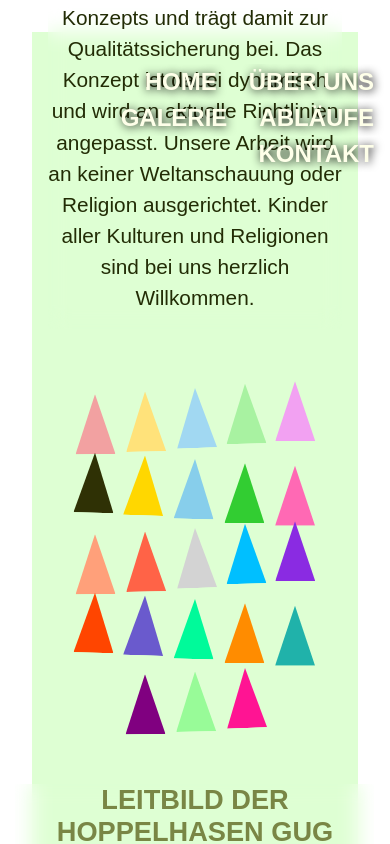
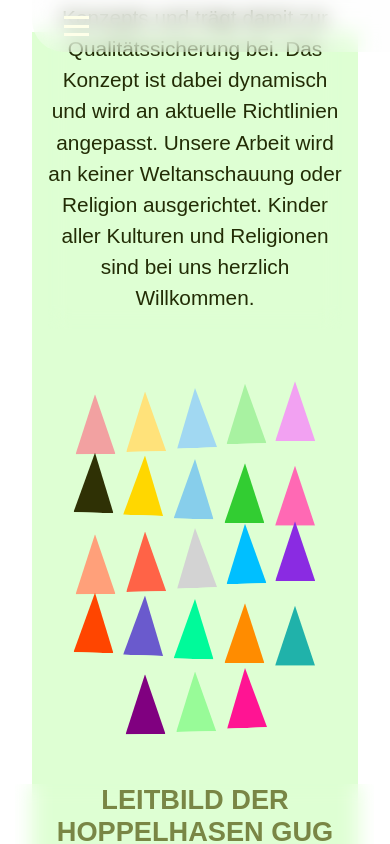
Before and after one commit to tairou97/kita-hoppelhasen-gUG, a React (Vite) app: page /about in a window 390 px wide. Shown: the top 844 px of the page. Built offline with nearby package versions, Linux system fonts and the light colour scheme.

Commit message:
fixed debuggen

```diff
--- a/src/Components/Navbar/Navbar.css
+++ b/src/Components/Navbar/Navbar.css
@@ -1,10 +1,33 @@
-ul li {
+/* Grundstil für Navbar */
+.mainNav {
+    position: fixed;
+    top: 0;
+    width: 100%;
+    z-index: 1000;
+    padding: 1rem 2rem;
+    background-color: rgba(250, 250, 250, 0.213);
+    backdrop-filter: blur(10px);
+    border-bottom-left-radius: 2rem;
+    border-bottom-right-radius: 2rem;
+    display: flex;
+    justify-content: space-between;
+    align-items: center;
+}
+
+/* Navigation */
+.nav {
+    display: flex;
+    list-style: none;
+    transition: all 0.3s ease-in-out;
+}
+
+.nav li {
     display: flex;
     justify-content: center;
     align-items: center;
 }
 
-ul li a {
+.nav li a {
     font-family: "Supreme", sans-serif;
     font-weight: 700;
     text-transform: uppercase;
@@ -18,11 +41,9 @@ ul li a {
     overflow: hidden;
 }
 
-
-
-ul li a:hover {
-    color: #FEFFA7;
-    text-shadow: 1px 1px 2px #859F3D;
+.nav li a:hover {
+    color: #feffa7;
+    text-shadow: 1px 1px 2px #859f3d;
     transition: 0.5s;
 }
 
@@ -30,44 +51,84 @@ ul li a:hover {
 li a::before {
     content: '';
     position: absolute;
-    display: flex;
-    justify-content: center;
-    align-items: center;
     bottom: 0;
     left: 0;
     width: 0;
     height: 1px;
-    color: #859F3D;
-    background-color: #859F3D;
+    background-color: #859f3d;
     transition: width 0.4s ease-in-out;
-    /* sanfte Animation der Breite */
 }
 
-/* Stil beim Hover */
 li a:hover::before {
     width: 100%;
-    /* Vollständige Breite der Border beim Hover */
 }
 
-/* .mainNav {} */
-
-.nav {
-    width: 100%;
-    display: flex;
-    position: fixed;
-    z-index: 1000;
-    display: flex;
-    justify-content: end;
-    align-items: center;
-    padding: 2rem;
-    font-size: 1.2rem;
-    /* padding: 2rem; */
+/* Burger Menü */
+.burger {
+    display: none;
+    /* Standardmäßig ausgeblendet */
+    flex-direction: column;
+    justify-content: space-between;
+    cursor: pointer;
+    z-index: 1100;
+    height: 20px;
 }
 
-.nav:hover {
+.burger .line {
+    width: 25px;
+    height: 3px;
+    background-color: #feffe9;
+    transition: all 0.3s ease-in-out;
+}
 
-    border-bottom-left-radius: 2rem;
-    border-bottom-right-radius: 2rem;
-    background-color: rgba(250, 250, 250, 0.213);
-    backdrop-filter: blur(10px);
+/* Burger Animation */
+.burger.open .line:nth-child(1) {
+    transform: rotate(45deg) translate(5px, 5px);
 }
+
+.burger.open .line:nth-child(2) {
+    opacity: 0;
+}
+
+.burger.open .line:nth-child(3) {
+    transform: rotate(-45deg) translate(5px, -5px);
+}
+
+
+/* Responsive Dropdown */
+@media (max-width: 768px) {
+    .burger {
+        display: flex;
+        /* Burger sichtbar */
+    }
+
+    .nav {
+        position: absolute;
+        top: 100%;
+        right: 0;
+        flex-direction: column;
+        align-items: flex-end;
+        background-color: rgba(0, 0, 0, 0.9);
+        padding: 1rem;
+        border-radius: 8px;
+        box-shadow: 0 4px 6px rgba(0, 0, 0, 0.3);
+        transform: translateY(-20px);
+        opacity: 0;
+        pointer-events: none;
+        transition: all 0.3s ease-in-out;
+    }
+
+    .nav.open {
+        transform: translateY(0);
+        opacity: 1;
+        pointer-events: auto;
+    }
+
+    .nav li {
+        margin-bottom: 10px;
+    }
+
+    .nav li:last-child {
+        margin-bottom: 0;
+    }
+}
--- a/src/Components/Navbar/Navbar.jsx
+++ b/src/Components/Navbar/Navbar.jsx
@@ -1,9 +1,10 @@
-// Navbar.js
-import React from "react";
+import React, { useState } from "react";
 import "./Navbar.css";
 import { NavLink } from "react-router-dom";
 
 const Navbar = () => {
+  const [menuOpen, setMenuOpen] = useState(false);
+
   const navBar = [
     { name: "Home", to: "/", Id: 1 },
     { name: "Über uns", to: "/about", Id: 2 },
@@ -14,10 +15,23 @@ const Navbar = () => {
 
   return (
     <nav className="mainNav">
-      <ul className="nav">
+      {/* Burger-Icon */}
+      <div
+        className={`burger ${menuOpen ? "open" : ""}`}
+        onClick={() => setMenuOpen(!menuOpen)}
+      >
+        <span className="line"></span>
+        <span className="line"></span>
+        <span className="line"></span>
+      </div>
+
+      {/* Menü */}
+      <ul className={`nav ${menuOpen ? "open" : ""}`}>
         {navBar.map((item) => (
           <li key={item.Id}>
-            <NavLink to={item.to}>{item.name}</NavLink>
+            <NavLink to={item.to} onClick={() => setMenuOpen(false)}>
+              {item.name}
+            </NavLink>
           </li>
         ))}
       </ul>
--- a/src/Pages/Galerie/Galerie.css
+++ b/src/Pages/Galerie/Galerie.css
@@ -3,10 +3,11 @@
     min-height: 100vh;
     text-align: center;
     padding: 20px;
+    display: flex;
+    flex-direction: column;
     justify-content: center;
     align-items: center;
     font-family: 'Arial', sans-serif;
-
 }
 
 /* Boxen-Grid */
@@ -16,9 +17,8 @@
     margin-top: 10rem;
     padding: 20px;
     border-radius: 10px;
-    display: grid;
     grid-template-columns: repeat(4, 1fr);
-
+    /* 4 Spalten für größere Bildschirme */
 }
 
 /* Galerieüberschrift */
@@ -27,12 +27,9 @@
     font-weight: bold;
     color: #2f3105;
     text-transform: uppercase;
-    /* margin-top: 5rem; */
     grid-column: 1 / -1;
     grid-row: 1;
 }
-
-
 
 /* Buttons für die Auswahl der Galerien */
 .gallery-buttons {
@@ -67,12 +64,9 @@
     color: #feffe9;
 }
 
-
-
 .gallery-box {
     width: 100%;
     display: flex;
-
     background-color: #fff;
     box-shadow: 0 4px 15px rgba(0, 0, 0, 0.2);
     overflow: hidden;
@@ -84,7 +78,6 @@
     width: 100%;
     object-fit: cover;
     height: auto;
-
 }
 
 .gallery-box p {
@@ -94,11 +87,9 @@
     padding: 5px;
 }
 
-
 .gallery-box:hover {
     transform: scale(1.05);
 }
-
 
 .fullscreen {
     position: fixed;
@@ -122,9 +113,12 @@
 }
 
 /* Responsivität */
-@media (max-width: 768px) {
-    .gallery-box {
-        width: 150px;
+
+/* Tablets und kleinere Bildschirme (max-width: 1024px) */
+@media (max-width: 1024px) {
+    .gallery-grid {
+        grid-template-columns: repeat(3, 1fr);
+        /* 3 Spalten für mittlere Bildschirme */
     }
 
     .gallery-button {
@@ -132,3 +126,37 @@
         font-size: 12px;
     }
 }
+
+/* Mobile Geräte (max-width: 768px) */
+@media (max-width: 768px) {
+    .gallery-grid {
+        grid-template-columns: repeat(2, 1fr);
+        /* 2 Spalten für kleinere Bildschirme */
+    }
+
+    .gallery-button {
+        padding: 8px 12px;
+        font-size: 12px;
+    }
+
+    .gallery-box {
+        width: 100%;
+    }
+
+    .gallery-container h1 {
+        font-size: 2rem;
+    }
+}
+
+/* Sehr kleine Bildschirme (max-width: 480px) */
+@media (max-width: 480px) {
+    .gallery-grid {
+        grid-template-columns: 1fr;
+        /* 1 Spalte für sehr kleine Bildschirme */
+    }
+
+    .gallery-button {
+        width: 100%;
+        font-size: 11px;
+    }
+}
--- a/src/Pages/Home/Home.css
+++ b/src/Pages/Home/Home.css
@@ -308,3 +308,101 @@
 
 
 /* ============================== */
+@media screen and (max-width: 1200px) {
+    .homeContainer {
+        grid-template-columns: repeat(3, 1fr);
+        /* 3 Spalten für Tablets */
+    }
+
+    .home1 .head-h1 {
+        font-size: 2rem;
+        /* Kleinere Schriftgröße für kleinere Bildschirme */
+    }
+
+    .home4,
+    .home5 {
+        flex-direction: column;
+        /* Vertikal auf kleineren Bildschirmen */
+        align-items: center;
+        padding: 2rem;
+    }
+
+    .home4 .mini,
+    .home5 .super {
+        width: 100%;
+    }
+
+    .home4 .mini img,
+    .home5 img {
+        width: 100%;
+        /* Bilder in voller Breite */
+        height: auto;
+    }
+
+    .home3 {
+        padding: 4rem 8rem;
+    }
+}
+
+@media screen and (max-width: 768px) {
+    .homeContainer {
+        grid-template-columns: 1fr;
+        /* 1 Spalte für mobile Geräte */
+    }
+
+    .home3 {
+        padding: 2rem 4rem;
+        /* Weniger Padding */
+    }
+
+    .home4,
+    .home5 {
+        padding: 4rem 2rem;
+    }
+
+    .home1 .head-h1 {
+        font-size: 1.8rem;
+    }
+
+    .home4 .miniText h3,
+    .home5 .superText h3 {
+        font-size: 2rem;
+    }
+
+    .home4 .miniText p,
+    .home5 .superText p {
+        font-size: 1rem;
+        /* Kleinere Textgröße für mobile Geräte */
+    }
+
+    .home1 button {
+        font-size: 1.2rem;
+        padding: 0.6rem 2rem;
+    }
+}
+
+@media screen and (max-width: 480px) {
+    .home1 .head-h1 {
+        font-size: 1.5rem;
+    }
+
+    .home4 .mini img,
+    .home5 img {
+        width: 100%;
+        /* Bilder passen sich der Bildschirmbreite an */
+        height: auto;
+    }
+
+    .home3 .HeaderP {
+        font-size: 1.5rem;
+    }
+
+    .home4 .miniText p,
+    .home5 .superText p {
+        font-size: 1rem;
+    }
+
+    .home6 .HeaderP2 {
+        font-size: 1.5rem;
+    }
+}
```
